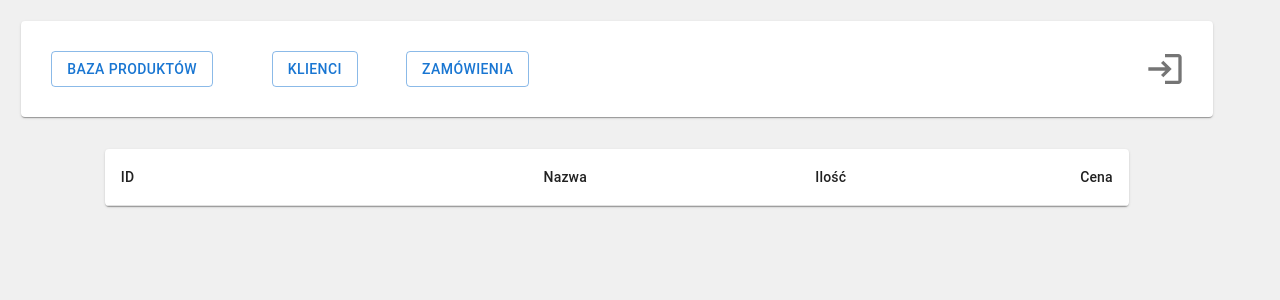
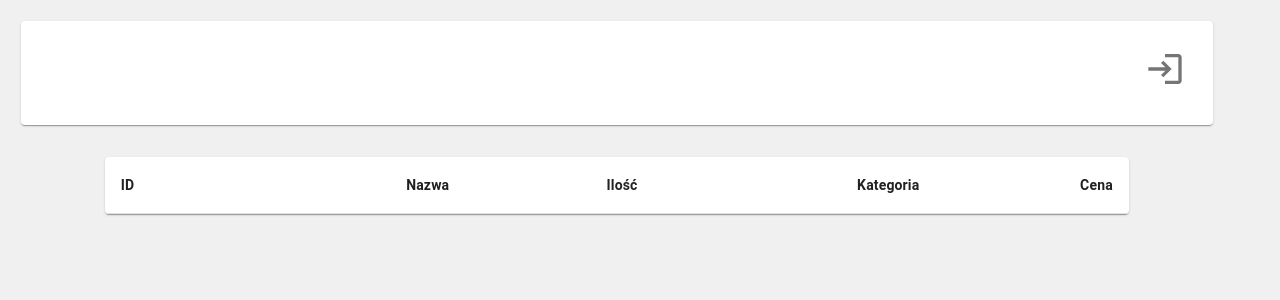
Before and after one commit to jakub5016/Hurtownia-Spozywczna, a React (Vite) app in the folder frontend/: page /admin in a window 1280 px wide. Shown: the top 300 px of the page. Built offline with nearby package versions, Linux system fonts and the light colour scheme.

Commit message:
Basic tables for admin

```diff
--- a/frontend/adminView/AdminNav.jsx
+++ b/frontend/adminView/AdminNav.jsx
@@ -1,26 +1,26 @@
 import { Button, Grid } from "@mui/material"
 
-function AdminNav(){
-
+function AdminNav(props){
+    console.log(props)
     return(
         <Grid  container
         direction="row"
         justifyContent="flex-start"
         alignItems="center">
             <Grid  item xs={2}>
-                <Button variant="outlined">
+                <Button variant="outlined" onClick={()=>props.setSelectedSite(1)}>
                     Baza produktów
                 </Button>
             </Grid>
 
             <Grid item xs={2}>
-                <Button variant="outlined">
+                <Button variant="outlined" onClick={()=>props.setSelectedSite(2)}>
                     Klienci
                 </Button>
             </Grid>
 
             <Grid  item xs={1}>
-                <Button variant="outlined">
+                <Button variant="outlined" onClick={()=>props.setSelectedSite(3)}>
                     Zamówienia
                 </Button>
             </Grid>
--- a/frontend/adminView/AdminView.jsx
+++ b/frontend/adminView/AdminView.jsx
@@ -1,31 +1,15 @@
 import { Paper, Table, TableCell, TableContainer, TableHead, TableRow } from "@mui/material"
+import ProductTable from "./productDatabase/PoductTable"
+import { useState } from "react"
+import ClientTable from "./clientDatabse/ClientTable"
+import OrderTable from "./orderDatabase/OrderTable"
 
-function AdminView()
+function AdminView(props)
 {
+    console.log(props.selectedSite)
     return(
     <div className="container">
-    <TableContainer component={Paper}  sx={{width:"80vw"}}>
-
-        <Table>
-            <TableHead>
-                <TableRow>
-                    <TableCell>
-                        ID
-                    </TableCell>
-                    <TableCell align="right">
-                        Nazwa
-                    </TableCell>
-                    <TableCell align="right">
-                        Ilość
-                    </TableCell>
-                    <TableCell align="right">
-                        Cena
-                    </TableCell>
-                </TableRow>
-            </TableHead>
-        </Table>
-
-    </TableContainer>
+        {props.selectedSite == 1 ? <ProductTable/> : props.selectedSite == 2? <ClientTable/> : <OrderTable/>}
     </div>
     )
 }
--- /dev/null
+++ b/frontend/adminView/clientDatabse/ClientTable.jsx
@@ -0,0 +1,29 @@
+
+import { Paper, Table, TableCell, TableContainer, TableHead, TableRow } from "@mui/material"
+
+function ClientTable(){
+
+    return(
+    <TableContainer component={Paper}  sx={{width:"80vw"}}>
+
+        <Table>
+            <TableHead>
+                <TableRow>
+                    <TableCell sx={{fontWeight:"bold"}}>
+                        ID
+                    </TableCell>
+                    <TableCell  sx={{fontWeight:"bold"}}>
+                        Imie i nazwisko
+                    </TableCell>
+                    <TableCell  sx={{fontWeight:"bold"}}>
+                        Adres
+                    </TableCell>
+                </TableRow>
+            </TableHead>
+        </Table>
+
+    </TableContainer>
+    )
+}
+
+export default ClientTable
--- /dev/null
+++ b/frontend/adminView/orderDatabase/OrderTable.jsx
@@ -0,0 +1,35 @@
+
+import { Paper, Table, TableCell, TableContainer, TableHead, TableRow } from "@mui/material"
+
+function OrderTable(){
+
+    return(
+    <TableContainer component={Paper}  sx={{width:"80vw"}}>
+
+        <Table>
+            <TableHead>
+                <TableRow>
+                    <TableCell sx={{fontWeight:"bold"}}>
+                        ID
+                    </TableCell>
+                    <TableCell  sx={{fontWeight:"bold"}}>
+                        Data Zamówienia
+                    </TableCell>
+                    <TableCell  sx={{fontWeight:"bold"}}>
+                        Data dostarczenia zamówiena
+                    </TableCell>
+                    <TableCell  sx={{fontWeight:"bold"}}>
+                        Status zamówiena
+                    </TableCell>
+                    <TableCell  sx={{fontWeight:"bold"}}>
+                        Cena Razem
+                    </TableCell>
+                </TableRow>
+            </TableHead>
+        </Table>
+
+    </TableContainer>
+    )
+}
+
+export default OrderTable
--- /dev/null
+++ b/frontend/adminView/productDatabase/PoductTable.jsx
@@ -0,0 +1,34 @@
+import { Paper, Table, TableCell, TableContainer, TableHead, TableRow } from "@mui/material"
+
+
+function ProductTable(){
+
+    return(
+        <TableContainer component={Paper}  sx={{width:"80vw"}}>
+
+        <Table>
+            <TableHead>
+                <TableRow>
+                    <TableCell sx={{fontWeight:"bold"}}>
+                        ID
+                    </TableCell>
+                    <TableCell align="right" sx={{fontWeight:"bold"}}>
+                        Nazwa
+                    </TableCell>
+                    <TableCell align="right" sx={{fontWeight:"bold"}}>
+                        Ilość
+                    </TableCell>
+                    <TableCell align="right" sx={{fontWeight:"bold"}}>
+                        Kategoria
+                    </TableCell>
+                    <TableCell align="right" sx={{fontWeight:"bold"}}>
+                        Cena
+                    </TableCell>
+                </TableRow>
+            </TableHead>
+        </Table>
+
+    </TableContainer>
+    )
+}
+export default ProductTable
--- a/frontend/src/layout/Layout.jsx
+++ b/frontend/src/layout/Layout.jsx
@@ -3,15 +3,16 @@ import React, { useEffect, useState } from 'react';
 
 const Layout = ({ children }) => {
     const [logged, setLogged] = useState(false)
-
+    const [userType, setUserType] = useState(null)
     useEffect(()=>{
       localStorage.getItem("logged") == null ? setLogged(false) : setLogged(true)
+      localStorage.setItem("userType", "admin")
     },[])
 
 
     return (
       <div>
-          <Nav logged={logged} setLogged={setLogged}/>
+          <Nav selectedSite={children.props.selectedSite} setSelectedSite={children.props.setSelectedSite} logged={logged} setLogged={setLogged}/>
         {children}
       </div>
     );
--- a/frontend/src/layout/Nav.jsx
+++ b/frontend/src/layout/Nav.jsx
@@ -8,10 +8,9 @@ import AdminNav from "../../adminView/AdminNav";
 function Nav(props){
 
     return(
-        <>
-
         <Paper sx={{position:"sticky", padding:"20px", width:"90vw", display:"flex"}}>
-            <AdminNav/>
+            {localStorage.getItem("userType") == "admin" ?
+            <AdminNav selectedSite={props.selectedSite} setSelectedSite={props.setSelectedSite}/> :  <div className="container"></div>}
             {/* User icon */}
             <div style={{textAlign:"right"}}>
                 {props.logged ?
@@ -25,7 +24,6 @@ function Nav(props){
 
             </div>
         </Paper>
-        </>
     )
 }
 
--- a/frontend/src/main.jsx
+++ b/frontend/src/main.jsx
@@ -1,12 +1,16 @@
-import React from 'react'
-import ReactDOM from 'react-dom/client'
-import './index.css'
-import Layout from './layout/Layout.jsx'
+import React, { useState } from 'react';
+import ReactDOM from 'react-dom/client';
+import './index.css';
+import Layout from './layout/Layout.jsx';
 import { BrowserRouter as Router, Route, Routes } from 'react-router-dom';
-import LoginPage from '../login/LoginPage.jsx'
-import AdminView from '../adminView/AdminView.jsx'
+import LoginPage from '../login/LoginPage.jsx';
+import AdminView from '../adminView/AdminView.jsx';
 
-ReactDOM.createRoot(document.getElementById('root')).render(
+function Main() {
+  // Step 2: Initialize state
+  const [selectedSite, setSelectedSite] = useState(1);
+
+  return (
     <React.StrictMode>
       <Router>
         <Routes>
@@ -21,12 +25,17 @@ ReactDOM.createRoot(document.getElementById('root')).render(
           <Route
             path="/admin"
             element={ // Use the Layout component as the wrapper for the App component
-            <Layout>
-                <AdminView />
+              // Step 3: Pass state and setter as props
+              <Layout selectedSite={selectedSite} setSelectedSite={setSelectedSite}>
+                <AdminView selectedSite={selectedSite} setSelectedSite={setSelectedSite}/>
               </Layout>
             }
           />
         </Routes>
       </Router>
-  </React.StrictMode>,
-)
+    </React.StrictMode>
+  );
+}
+
+// Render the Main component
+ReactDOM.createRoot(document.getElementById('root')).render(<Main />);
```
Lines whose indentation alone changed are shown as unchanged.
